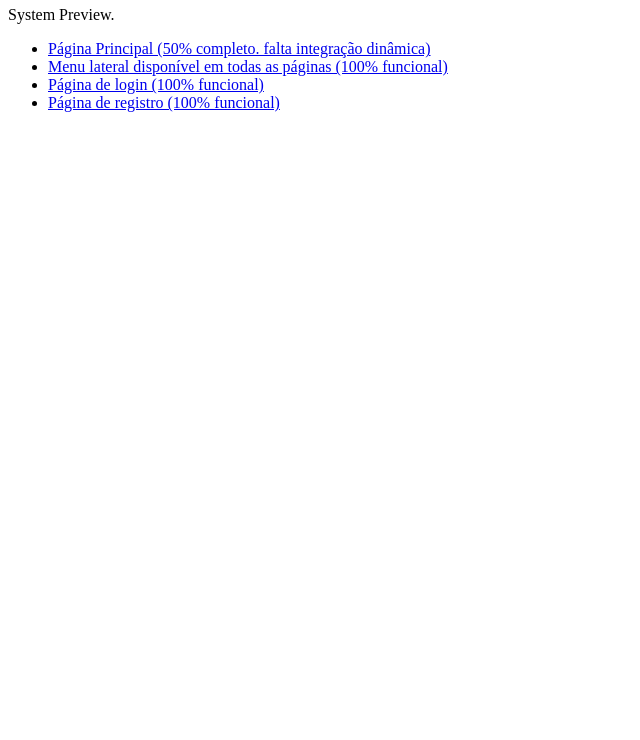
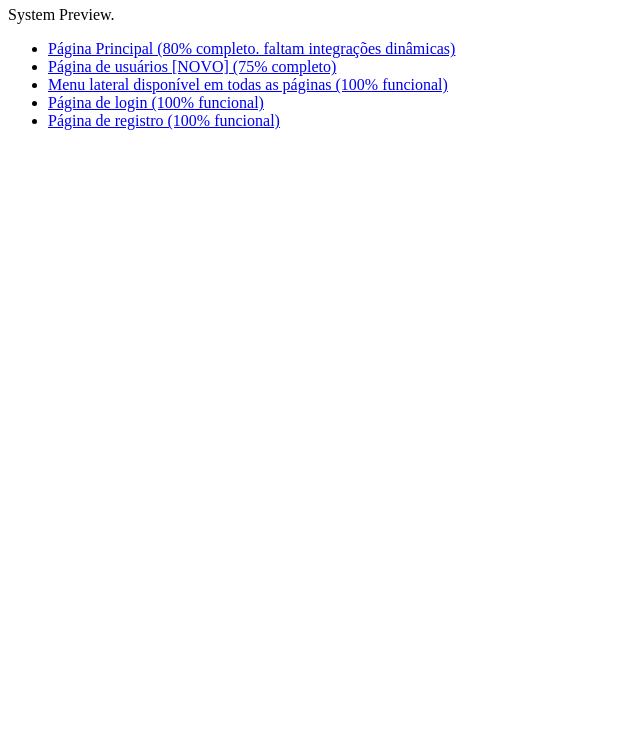
Before and after one commit to lffg-archive/--howdy, a plain HTML site: page index.html in a window 1280 px wide. Shown: the part 60-800 px from the top of the page, without its empty margins (0-640 px from the left). Drawn offline with Linux system fonts and the light colour scheme.

Commit message:
Update index.html

```diff
--- a/index.html
+++ b/index.html
@@ -2,7 +2,8 @@
 
 <p>System Preview.</p>
 <ul>
-  <li><a href="./localhost_3000_.png">Página Principal (50% completo. falta integração dinâmica)</a></li>
+  <li><a href="./localhost_3000_.png">Página Principal (80% completo. faltam integrações dinâmicas)</a></li>
+  <li><a href="./localhost_3000_users.png">Página de usuários [NOVO] (75% completo)</a></li>
   <li><a href="./menu.png">Menu lateral disponível em todas as páginas (100% funcional)</a></li>
   <li><a href="./localhost_3000_session_login.png">Página de login (100% funcional)</a></li>
   <li><a href="./localhost_3000_session_register.png">Página de registro (100% funcional)</li>
```
